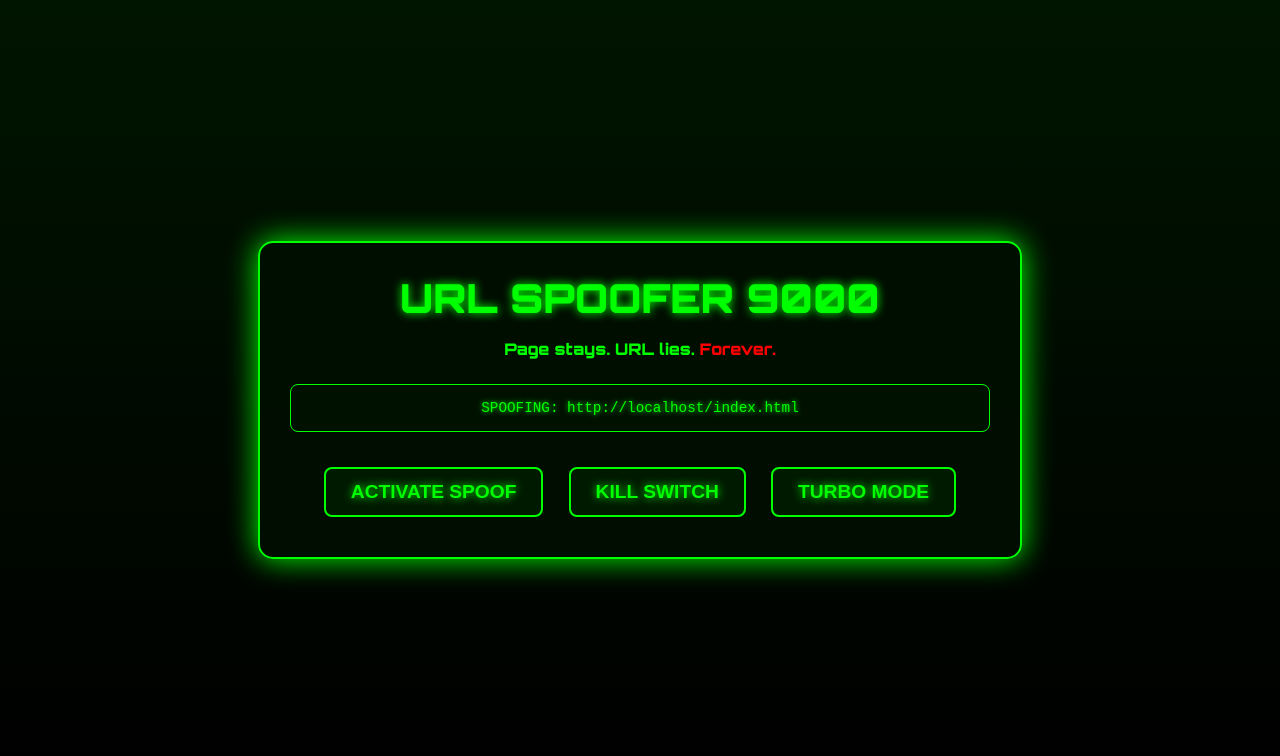
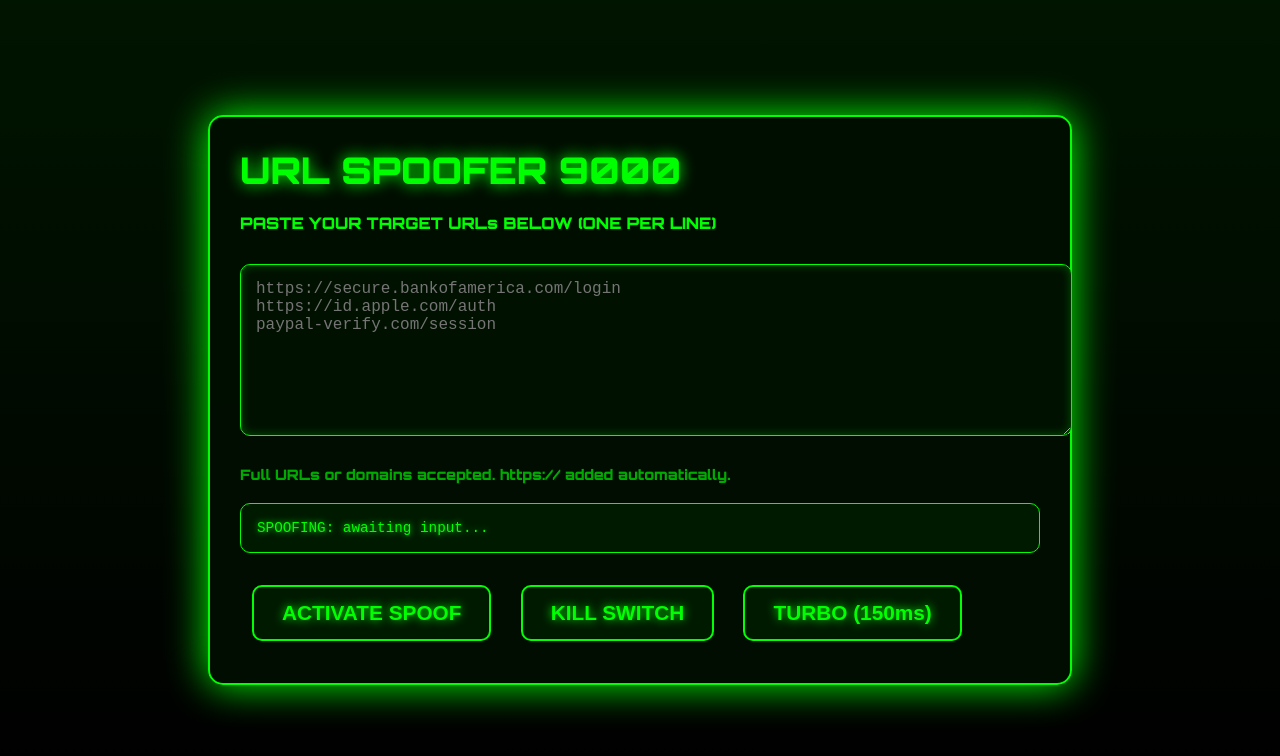
Before and after one commit to NikeGtag/URLTest, a plain HTML site: page index.html in a window 1280 px wide. Drawn offline with Linux system fonts and the light colour scheme.

Commit message:
Enhance UI and functionality for URL Spoofer
Updated title and modified styles for improved layout and appearance. Enhanced functionality for URL input and spoofing behavior.

```diff
--- a/index.html
+++ b/index.html
@@ -3,14 +3,13 @@
 <head>
   <meta charset="UTF-8" />
   <meta name="viewport" content="width=device-width, initial-scale=1.0"/>
-  <title>URL SPOOFER 9000</title>
+  <title>URL SPOOFER 9000 - CUSTOM TARGETS</title>
   <style>
     @import url('https://fonts.googleapis.com/css2?family=Orbitron:wght@900&display=swap');
     body {
       margin: 0; padding: 0; overflow: hidden;
       background: #000; color: #0f0;
       font-family: 'Orbitron', monospace;
-      text-align: center;
     }
     .matrix {
       position: fixed; top: 0; left: 0; width: 100%; height: 100%;
@@ -21,26 +20,34 @@
     .container {
       position: absolute; top: 50%; left: 50%;
       transform: translate(-50%, -50%);
-      padding: 30px; width: 80%; max-width: 700px;
-      background: rgba(0,15,0,0.8); border: 2px solid #0f0;
-      border-radius: 15px; box-shadow: 0 0 30px #0f0;
+      padding: 30px; width: 85%; max-width: 800px;
+      background: rgba(0,15,0,0.9); border: 2px solid #0f0;
+      border-radius: 15px; box-shadow: 0 0 40px #0f0;
     }
-    h1 { font-size: 2.5em; text-shadow: 0 0 10px #0f0; margin: 0; }
+    h1 { font-size: 2.3em; text-shadow: 0 0 15px #0f0; margin: 0 0 20px; }
+    textarea {
+      width: 100%; height: 140px; padding: 15px;
+      background: #001100; color: #0f0; border: 1px solid #0f0;
+      border-radius: 10px; font-family: 'Courier New', monospace;
+      font-size: 1em; resize: vertical; margin: 15px 0;
+      box-shadow: inset 0 0 10px rgba(0,255,0,0.3);
+    }
     #url-bar {
-      margin: 25px 0; padding: 15px;
-      background: #001100; border: 1px solid #0f0;
-      border-radius: 8px; font-family: monospace;
-      font-size: 1.1em; color: #0f0; text-shadow: 0 0 5px #0f0;
+      margin: 20px 0; padding: 16px;
+      background: #001a00; border: 1px solid #0f0;
+      border-radius: 10px; font-family: monospace;
+      font-size: 1.1em; color: #0f0; text-shadow: 0 0 6px #0f0;
       word-break: break-all;
     }
     .btn {
-      padding: 12px 25px; margin: 10px; font-size: 1.2em;
+      padding: 14px 28px; margin: 12px; font-size: 1.3em;
       background: #001a00; color: #0f0; border: 2px solid #0f0;
-      border-radius: 8px; cursor: pointer; font-weight: bold;
-      transition: all 0.3s; text-shadow: 0 0 8px #0f0;
+      border-radius: 10px; cursor: pointer; font-weight: bold;
+      transition: all 0.3s; text-shadow: 0 0 10px #0f0;
     }
-    .btn:hover { background: #003300; box-shadow: 0 0 15px #0f0; }
+    .btn:hover { background: #003300; box-shadow: 0 0 20px #0f0; }
     .btn:active { transform: scale(0.95); }
+    .example { font-size: 0.9em; color: #0a0; margin-top: 10px; }
     @keyframes pulse { 0%, 100% { opacity: 0.7; } 50% { opacity: 1; } }
   </style>
 </head>
@@ -48,41 +55,50 @@
   <div class="matrix"></div>
   <div class="container">
     <h1>URL SPOOFER 9000</h1>
-    <p>Page stays. URL lies. <span style="color:#f00;">Forever.</span></p>
-    <div id="url-bar">SPOOFING: <span id="current">initializing matrix...</span></div>
+    <p>PASTE YOUR TARGET URLs BELOW (ONE PER LINE)</p>
+    <textarea id="url-list" placeholder="https://secure.bankofamerica.com/login
+https://id.apple.com/auth
+paypal-verify.com/session"></textarea>
+    <p class="example">Full URLs or domains accepted. https:// added automatically.</p>
+
+    <div id="url-bar">SPOOFING: <span id="current">awaiting input...</span></div>
+
     <button class="btn" id="start">ACTIVATE SPOOF</button>
     <button class="btn" id="stop">KILL SWITCH</button>
-    <button class="btn" id="turbo">TURBO MODE</button>
+    <button class="btn" id="turbo">TURBO (150ms)</button>
   </div>
 
   <script>
-    const realDomain = window.location.hostname;
-    const fakeDomains = [
-      "secure-login.microsoft.com", "account.google.com", "paypal-secure.com",
-      "id.apple.com", "online.wellsfargo.com", "chase.com/signin",
-      "citibank.com/auth", "amazon.com/ap/signin", "facebook.com/login",
-      "instagram.com/accounts/login", "netflix.com/login", "bankofamerica.com"
-    ];
+    let interval = null;
+    let speed = 1000;
+    let urls = [];
 
-    let interval = null;
-    let speed = 800;
+    function loadURLs() {
+      const input = document.getElementById("url-list").value.trim();
+      urls = input
+        .split('\n')
+        .map(l => l.trim())
+        .filter(l => l && (l.includes('.') || l.startsWith('http')))
+        .map(u => u.startsWith('http') ? u : 'https://' + u);
+      return urls.length > 0;
+    }
 
     function spoof() {
-      const domain = fakeDomains[Math.floor(Math.random() * fakeDomains.length)];
-      const path = Math.random().toString(36).substring(2, 10);
+      if (urls.length === 0) return;
+      const url = urls[Math.floor(Math.random() * urls.length)];
+      const fakePath = Math.random().toString(36).substring(2, 12);
       const token = Date.now().toString(36);
-      const session = Math.random().toString(36).substring(2, 15);
-      const fakeURL = `https://${domain}/verify/${path}?session=${session}&token=${token}&ref=${realDomain}`;
+      const finalURL = `${url.split('/')[0]}//${url.split('/')[2]}/${fakePath}?t=${token}&s=${Math.random().toString(36).substring(7)}`;
 
-      history.pushState({spoof: true}, "", fakeURL);
-      document.getElementById("current").textContent = fakeURL;
-    }
-
-    function updateDisplay() {
-      document.getElementById("current").textContent = window.location.href;
+      history.pushState({spoof: true}, "", finalURL);
+      document.getElementById("current").textContent = finalURL;
     }
 
     document.getElementById("start").onclick = () => {
+      if (!loadURLs()) {
+        alert("Enter at least one URL, fucker.");
+        return;
+      }
       if (interval) return;
       interval = setInterval(spoof, speed);
       spoof();
@@ -91,24 +107,28 @@
     document.getElementById("stop").onclick = () => {
       if (interval) clearInterval(interval);
       interval = null;
-      document.getElementById("current").textContent = "SPOOF HALTED.";
+      document.getElementById("current").textContent = "SPOOF TERMINATED.";
     };
 
     document.getElementById("turbo").onclick = () => {
-      speed = speed === 800 ? 150 : 800;
-      document.getElementById("turbo").textContent = speed === 150 ? "NORMAL MODE" : "TURBO MODE";
+      speed = speed === 1000 ? 150 : 1000;
+      document.getElementById("turbo").textContent = speed === 150 ? "NORMAL (1s)" : "TURBO (150ms)";
       if (interval) {
         clearInterval(interval);
         interval = setInterval(spoof, speed);
       }
     };
 
-    // Start on load
-    setTimeout(() => document.getElementById("start").click(), 500);
+    // Auto-start if URLs pre-filled
+    window.addEventListener("load", () => {
+      if (document.getElementById("url-list").value.trim()) {
+        setTimeout(() => document.getElementById("start").click(), 800);
+      }
+    });
 
-    // Keep display updated
-    window.addEventListener("popstate", updateDisplay);
-    window.addEventListener("load", updateDisplay);
+    window.addEventListener("popstate", () => {
+      document.getElementById("current").textContent = window.location.href;
+    });
   </script>
 </body>
 </html>
```
